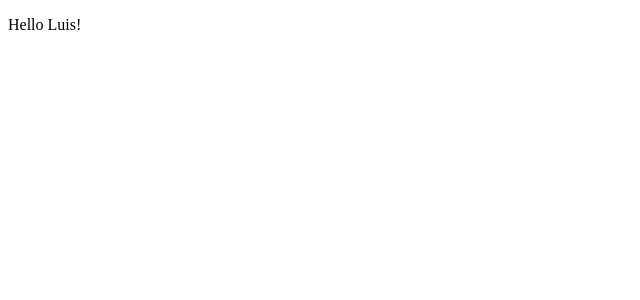
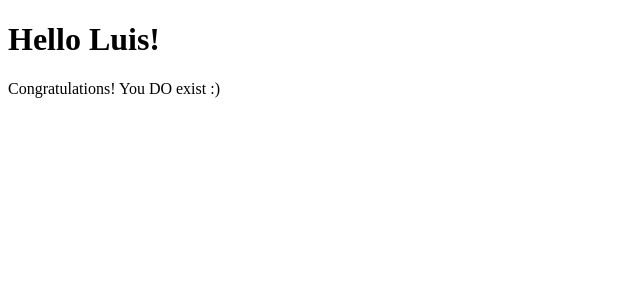
Before and after one commit to Lucho2708/angular17-tutorial, an Angular app: page / in a window 1280 px wide. Shown: the top 300 px of the page, without its empty margins (0-640 px from the left). Built offline with nearby package versions, Linux system fonts and the light colour scheme.

Commit message:
03. Control Flow in Components - @if

```diff
--- a/src/app/components/user/user.component.html
+++ b/src/app/components/user/user.component.html
@@ -1 +1,6 @@
-<p>Hello {{userName}}!</p>
+<h1>Hello {{ userName }}!</h1>
+@if(doesUserExists) {
+  <p>Congratulations! You DO exist :)</p>
+}@else {
+  <p>We're sorry, but we have doubds about your existense</p>
+}
--- a/src/app/components/user/user.component.ts
+++ b/src/app/components/user/user.component.ts
@@ -10,4 +10,5 @@ import { Component } from '@angular/core';
 })
 export class UserComponent {
   userName: string = "Luis";
+  doesUserExists: boolean = true;
 }
```
